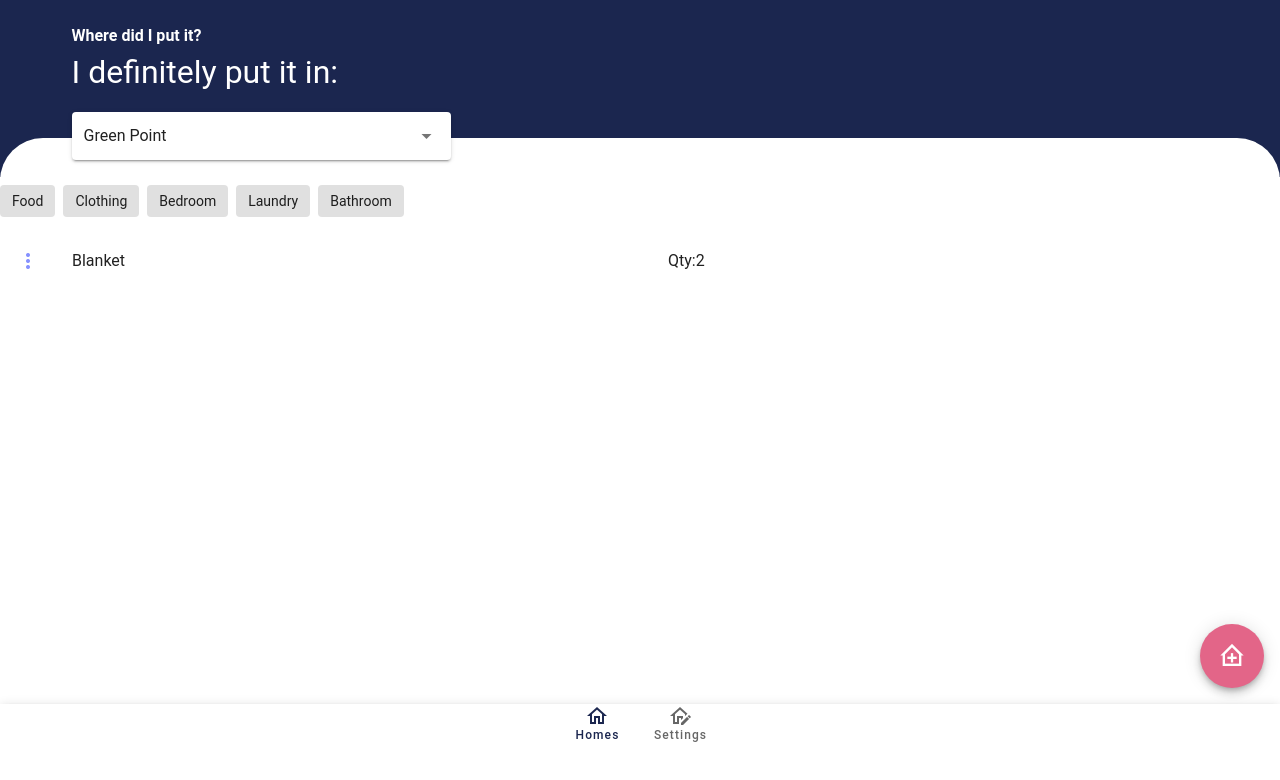
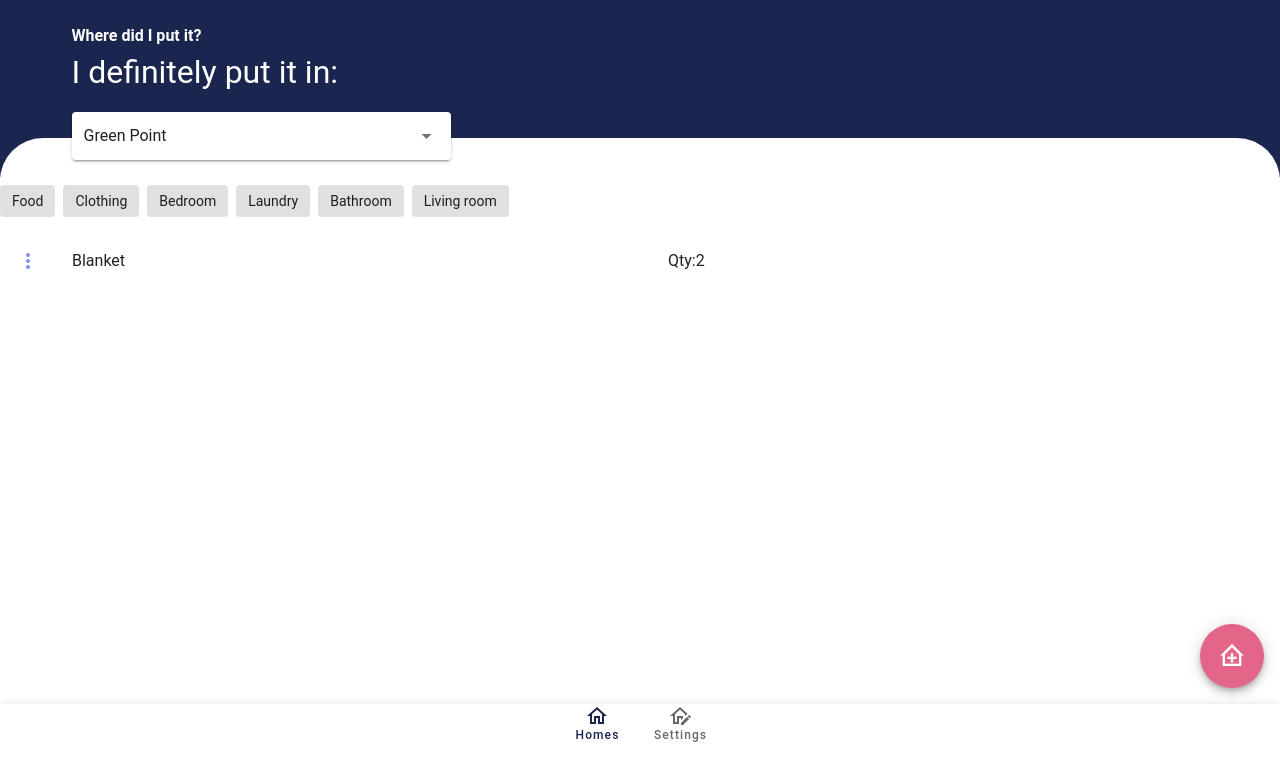
Before and after one commit to annetawamono/where-did-i-put-it-PWA, a Vue app: page / in a window 1280 px wide. Shown: the top 780 px of the page. Built offline with nearby package versions, Linux system fonts and the light colour scheme.

Commit message:
Filters working on home

```diff
--- a/src/components/FilterBar.vue
+++ b/src/components/FilterBar.vue
@@ -1,6 +1,12 @@
 <template>
 	<div class="filterBar">
-		<v-chip-group multiple show-arrows active-class="accent">
+		<v-chip-group
+			v-model="selected"
+			multiple
+			show-arrows
+			active-class="accent"
+			@change="$emit('filter-select', selected)"
+		>
 			<v-chip label v-for="filter in filters" :key="filter">
 				{{ filter }}
 			</v-chip>
@@ -11,8 +17,10 @@
 <script>
 export default {
 	name: "FilterBar",
+	props: ["filters"],
 	data: () => ({
-		filters: ["Food", "Clothing", "Bedroom", "Laundry", "Bathroom"],
+		// filters: ["Food", "Clothing", "Bedroom", "Laundry", "Bathroom"],
+		selected: [],
 	}),
 };
 </script>
--- /dev/null
+++ b/src/components/ItemList.vue
@@ -0,0 +1,40 @@
+<template>
+	<v-list>
+		<v-list-item v-for="item in items" :key="item.id">
+			<v-list-item-icon>
+				<v-menu>
+					<template v-slot:activator="{ on, attrs }">
+						<v-icon color="secondary" v-bind="attrs" v-on="on"
+							>mdi-dots-vertical</v-icon
+						>
+					</template>
+					<v-list>
+						<v-list-item>
+							<v-list-item-title>Move to</v-list-item-title>
+						</v-list-item>
+						<v-list-item>
+							<v-list-item-title>Edit</v-list-item-title>
+						</v-list-item>
+						<v-list-item>
+							<v-list-item-title>Delete</v-list-item-title>
+						</v-list-item>
+					</v-list>
+				</v-menu>
+			</v-list-item-icon>
+			<v-list-item-content>
+				<v-list-item-title>
+					{{ item.name }}
+				</v-list-item-title>
+			</v-list-item-content>
+			<v-list-item-content>
+				<v-list-item-title> Qty:{{ item.qty }} </v-list-item-title>
+			</v-list-item-content>
+		</v-list-item>
+	</v-list>
+</template>
+<script>
+export default {
+	name: "ItemList",
+	props: ["items"],
+};
+</script>
--- a/src/views/Home.vue
+++ b/src/views/Home.vue
@@ -2,43 +2,10 @@
 	<div class="home">
 		<Header v-bind:homes="homes" v-on:view-select="changeView" />
 
-		<FilterBar />
+		<FilterBar v-bind:filters="filters" v-on:filter-select="changeFilters" />
 
-		<v-list>
-			<v-list-item v-for="item in filteredItems" :key="item.id">
-				<v-list-item-icon>
-					<v-menu>
-						<template v-slot:activator="{ on, attrs }">
-							<v-icon color="secondary" v-bind="attrs" v-on="on"
-								>mdi-dots-vertical</v-icon
-							>
-						</template>
-						<v-list>
-							<v-list-item>
-								<v-list-item-title>Move to</v-list-item-title>
-							</v-list-item>
-							<v-list-item>
-								<v-list-item-title>Edit</v-list-item-title>
-							</v-list-item>
-							<v-list-item>
-								<v-list-item-title>Delete</v-list-item-title>
-							</v-list-item>
-						</v-list>
-					</v-menu>
-					<!-- <v-icon color="secondary" @click="openOptions"
-						>mdi-dots-vertical</v-icon
-					> -->
-				</v-list-item-icon>
-				<v-list-item-content>
-					<v-list-item-title>
-						{{ item.name }}
-					</v-list-item-title>
-				</v-list-item-content>
-				<v-list-item-content>
-					<v-list-item-title> Qty:{{ item.qty }} </v-list-item-title>
-				</v-list-item-content>
-			</v-list-item>
-		</v-list>
+		<ItemList v-if="selectedFilters.length > 0" v-bind:items="filteredItems" />
+		<ItemList v-else v-bind:items="houseItems" />
 	</div>
 </template>
 
@@ -46,12 +13,14 @@
 // @ is an alias to /src
 import FilterBar from "@/components/FilterBar.vue";
 import Header from "@/components/Header.vue";
+import ItemList from "@/components/ItemList.vue";
 
 export default {
 	name: "Home",
 	components: {
 		FilterBar,
 		Header,
+		ItemList,
 	},
 	data: () => ({
 		items: [
@@ -60,24 +29,58 @@ export default {
 				name: "Blanket",
 				qty: 2,
 				home: "Green Point",
-				category: "living room",
+				category: "Living room",
 			},
-			{ id: "02", name: "Tomatoes", qty: 1, home: "Boston", category: "food" },
+			{ id: "02", name: "Tomatoes", qty: 1, home: "Boston", category: "Food" },
+			{
+				id: "03",
+				name: "Jacket",
+				qty: 1,
+				home: "Boston",
+				category: "Clothing",
+			},
 		],
 		homes: ["Green Point", "Boston"],
 		homeView: "Green Point",
+		filters: [
+			"Food",
+			"Clothing",
+			"Bedroom",
+			"Laundry",
+			"Bathroom",
+			"Living room",
+		],
+		selectedFilters: [],
 	}),
 	methods: {
 		changeView(newView) {
 			this.homeView = newView;
 		},
+		changeFilters(newFilters) {
+			this.selectedFilters = newFilters;
+		},
 		checkList(item) {
 			return item.home == this.homeView;
 		},
+		checkListFilters(item) {
+			// create array of selected filters with names
+			let filters = [];
+			this.selectedFilters.forEach((i) => {
+				filters.push(this.filters[i]);
+			});
+			// return true if any selected filter is found in item and belongs to the house
+			return (
+				filters.find((filter) => filter == item.category) &&
+				this.checkList(item)
+			);
+		},
 	},
 	computed: {
+		houseItems: function () {
+			return this.items.filter(this.checkList);
+		},
 		filteredItems: function () {
-			return this.items.filter(this.checkList);
+			return this.items.filter(this.checkListFilters);
 		},
 	},
 };
```
